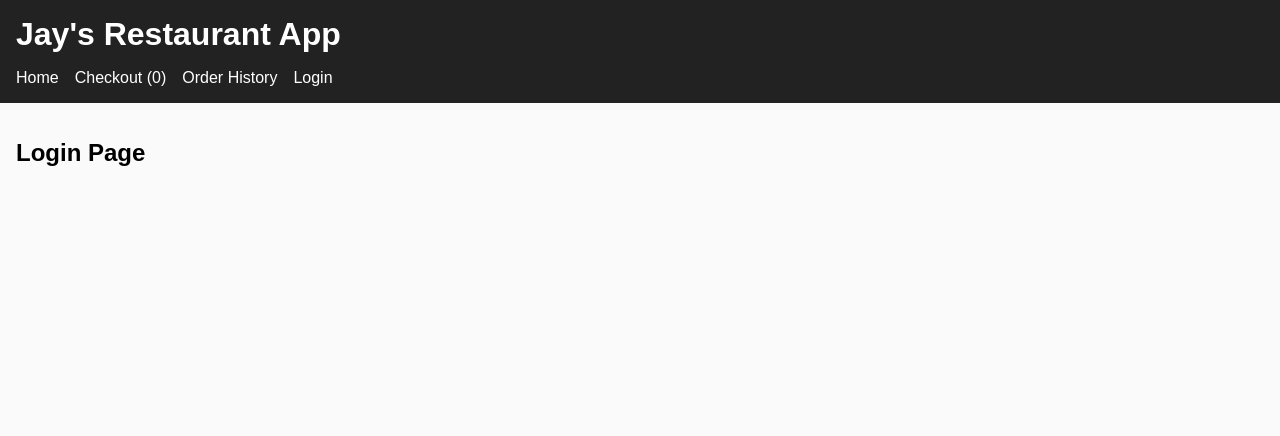
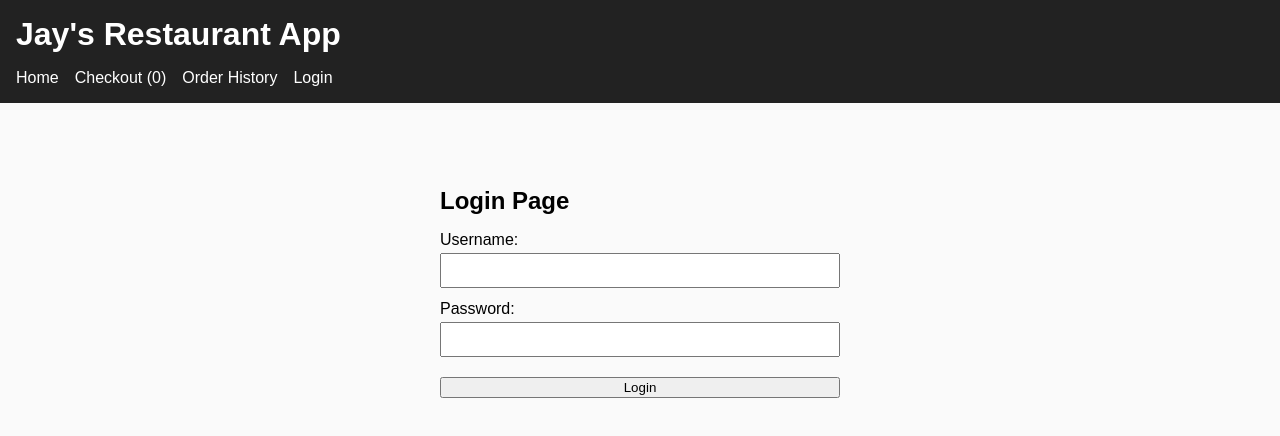
Before and after one commit to jkwan14/react-capstone-project, a React (Vite) app: page /login in a window 1280 px wide. Shown: the top 436 px of the page. Built offline with nearby package versions, Linux system fonts and the light colour scheme.

Commit message:
Added Login page

```diff
--- a/src/index.css
+++ b/src/index.css
@@ -194,3 +194,38 @@ main {
   flex-direction: column;
   gap: 0.25rem;
 }
+
+
+.login-form {
+  display: flex;
+  flex-direction: column;
+  gap: 0.75rem;
+}
+
+.login-form label {
+  display: flex;
+  flex-direction: column;
+  gap: 0.25rem;
+}
+
+.login-form input {
+  padding: 0.5rem;
+}
+
+.login-form button {
+  margin-top: 0.5rem;
+}
+
+.login-container {
+  max-width: 400px;
+  margin: 2rem auto;
+  padding: 1rem;
+}
+
+.login-container h2 {
+  margin-bottom: 1rem;
+}
+
+.login-message {
+  margin: 0 0 1rem 0;
+}
--- a/src/pages/Login.tsx
+++ b/src/pages/Login.tsx
@@ -1,7 +1,47 @@
+import { useState } from 'react';
+
+
 function Login() {
-return (
-    <h2>Login Page</h2>
-);
+    const[username, setUserName] = useState('');
+    const[password, setPassword] = useState('');
+    const[message, setMessage] = useState('');
+
+    function handleSubmit(event: React.FormEvent) {
+        event.preventDefault();
+
+        if (!username || !password) {
+            setMessage('Please enter a username and password.');
+            return;
+        }
+        setMessage(`Logged in as ${username}`);
+    }
+
+    return (
+        <section className='login-container'>
+          <h2>Login Page</h2>
+          {message && <p className='login-message'>{message}</p>}
+          <form onSubmit={handleSubmit} className='login-form'>
+            <label>
+                Username:
+                <input
+                 value={username}
+                 onChange={(event) => setUserName(event.target.value)}
+                 />
+            </label>
+
+            <label>
+                Password:
+                <input
+                 type='password'
+                 value={password}
+                 onChange={(event) => setPassword(event.target.value)}
+                 />
+            </label>
+
+            <button type='submit'>Login</button>
+          </form>
+          </section>
+    );
 }
 
 export default Login;
--- a/src/pages/Order.tsx
+++ b/src/pages/Order.tsx
@@ -71,10 +71,10 @@ return (
     <h2>Receipt Page</h2>
     <p>Order ID: {order.id}</p>
     <p>Order time: {order.ordertime ? new Date(order.ordertime).toLocaleString() : 'Not available'}</p>
-    <p>Area: {order.area}</p>
-    <p>Location: {order.location}</p>
-    <p>Tax: {order.tax.toFixed(2)}</p>
-    <p>Tip: {order.tip.toFixed(2)}</p>
+    {/* <p>Area: {order.area}</p> */}
+    {/* <p>Location: {order.location}</p> */}
+    <p>Tax: ${order.tax.toFixed(2)}</p>
+    <p>Tip: ${order.tip.toFixed(2)}</p>
     <p>Status: {order.status}</p>
     <h3>Items</h3>
     <ul>
```
